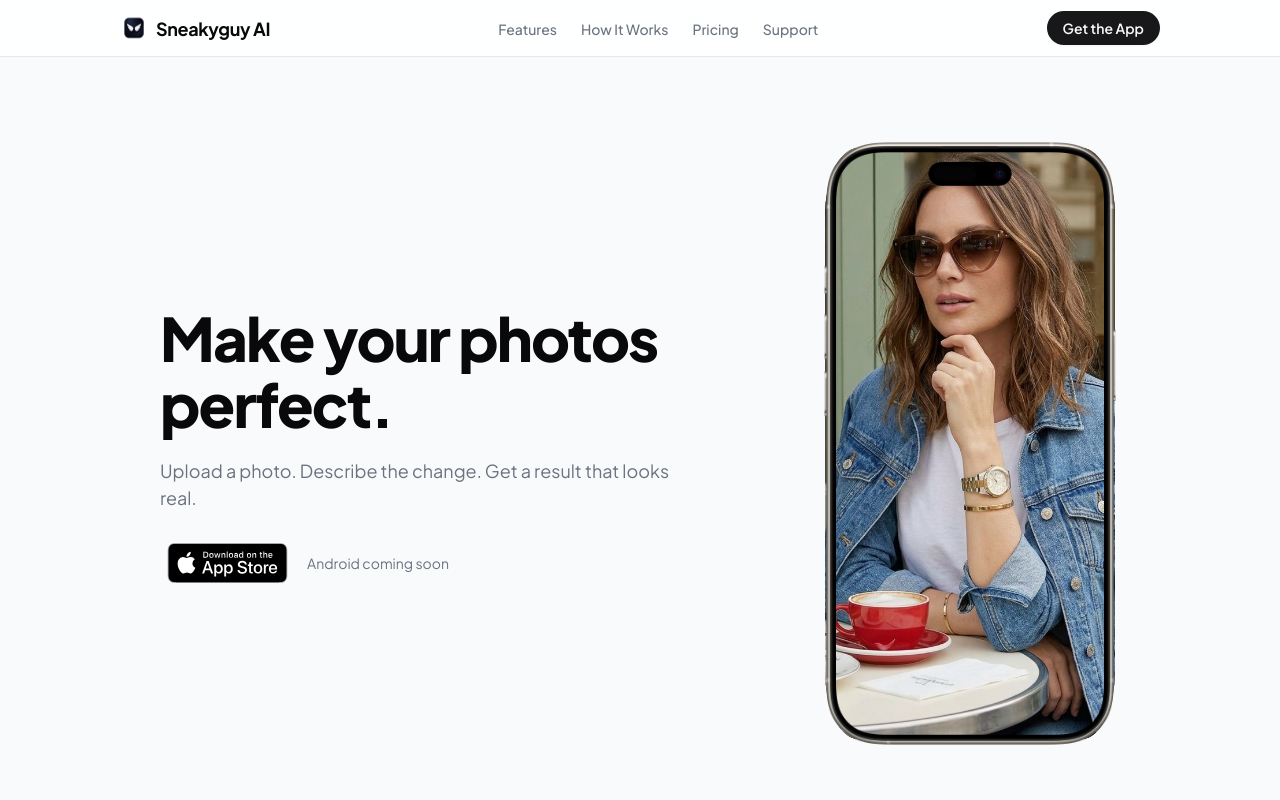
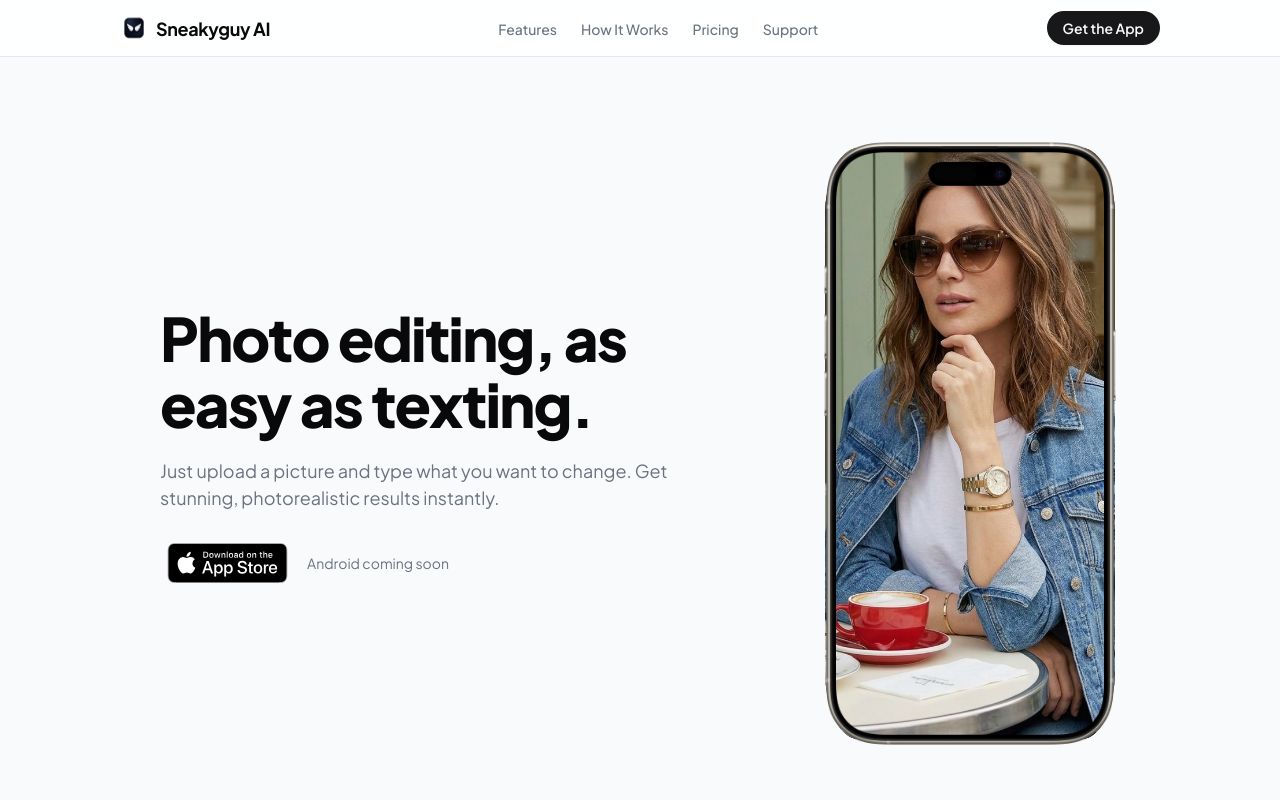
Before and after one commit to pratie/isniki-ai-landing, a React (Vite) app: page / in a window 1280 px wide. Shown: the top 800 px of the page. Built offline with nearby package versions, Linux system fonts and the light colour scheme.

Commit message:
Update hero text to emphasize editing by natural texting

```diff
--- a/src/App.jsx
+++ b/src/App.jsx
@@ -175,8 +175,8 @@ function HomeView() {
       <section className="hero-section">
         <div className="hero-grid">
           <div className="hero-content">
-            <h1 className="hero-title">Make your photos perfect.</h1>
-            <p className="hero-subtitle">Upload a photo. Describe the change. Get a result that looks real.</p>
+            <h1 className="hero-title">Photo editing, as easy as texting.</h1>
+            <p className="hero-subtitle">Just upload a picture and type what you want to change. Get stunning, photorealistic results instantly.</p>
 
             <div className="download-actions-row">
               <a href="#download" onClick={(e) => handleAnchorClick(e, 'download')} className="app-store-badge-link" aria-label="Download on the App Store">
```
